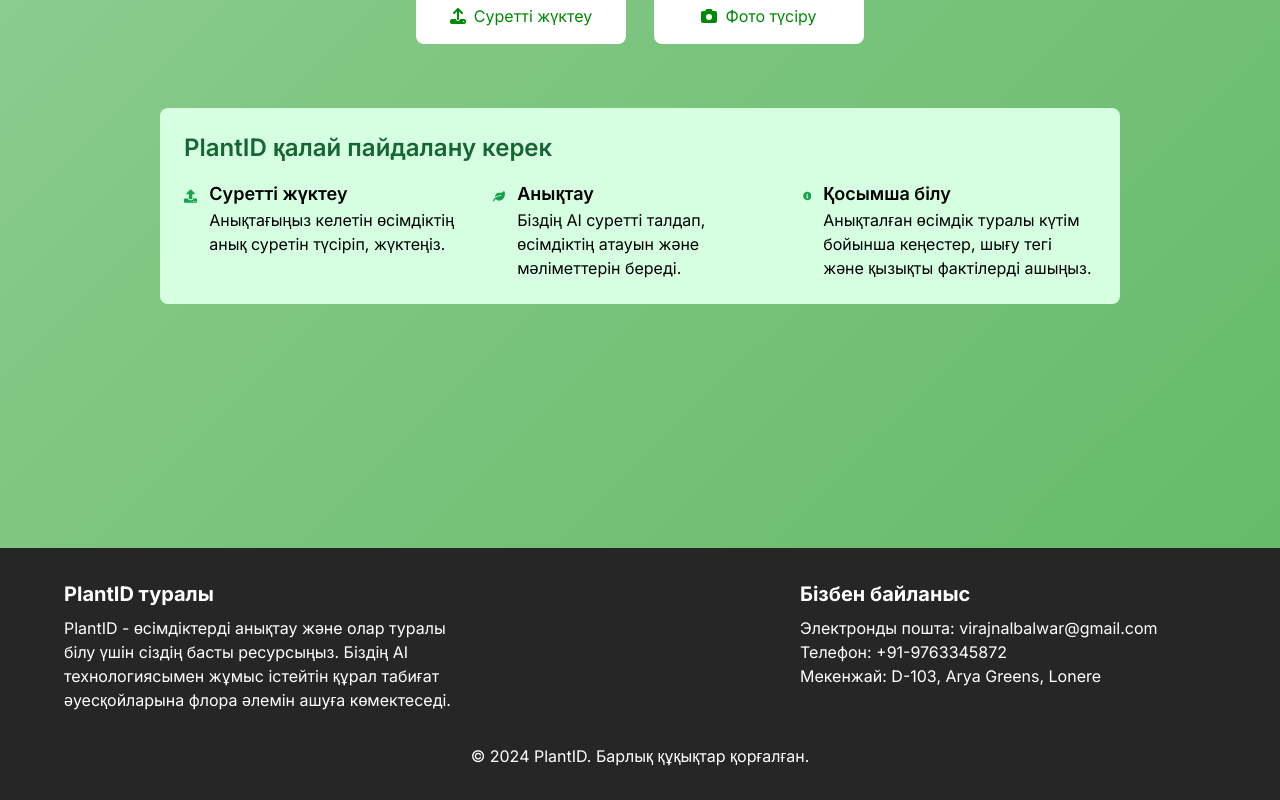
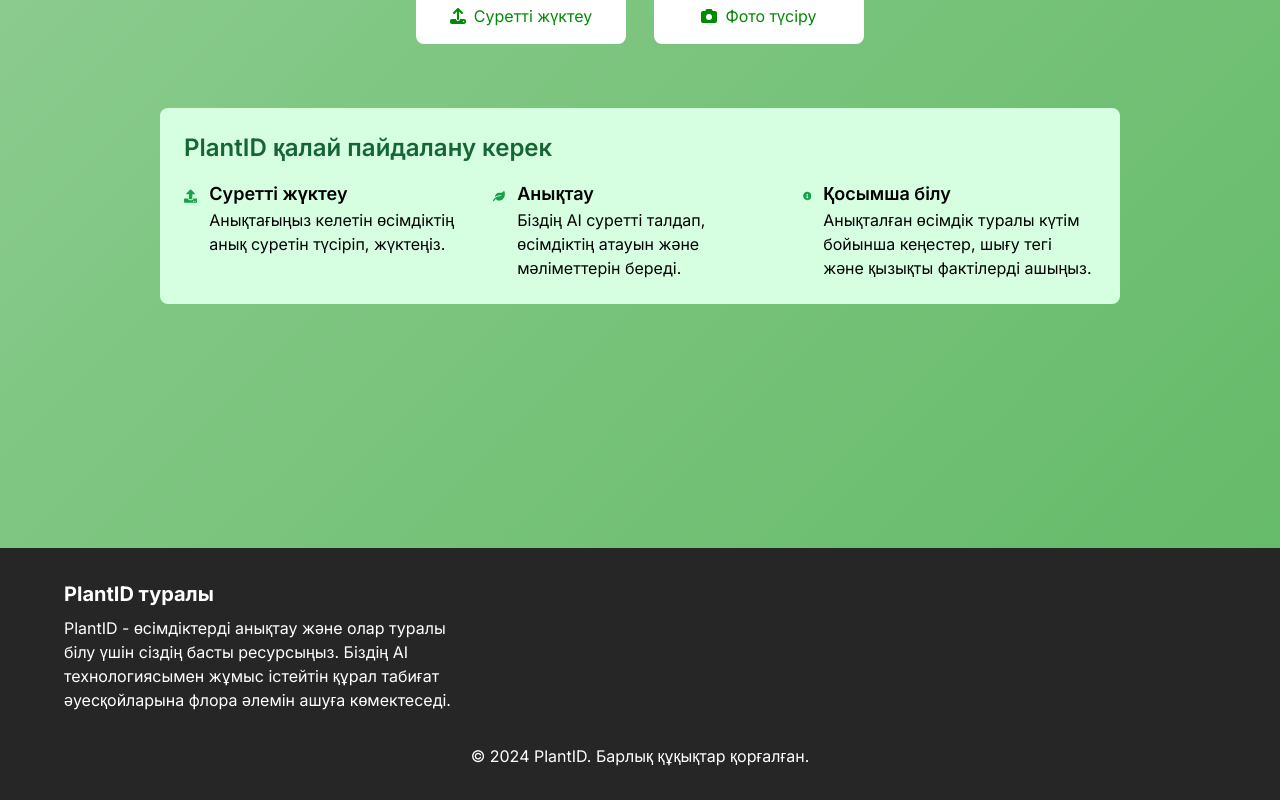
Before and after one commit to IslamRtR/IdentiflyFlowersAI, a Next.js app: page / in a window 1280 px wide. Shown: the part 324-1124 px from the top of the page. Built offline with nearby package versions, Linux system fonts and the light colour scheme.

Commit message:
Update Footer.tsx

```diff
--- a/app/components/Footer.tsx
+++ b/app/components/Footer.tsx
@@ -6,12 +6,6 @@
             <h3 className="text-xl font-bold mb-2">PlantID туралы</h3>
             <p>PlantID - өсімдіктерді анықтау және олар туралы білу үшін сіздің басты ресурсыңыз. Біздің AI технологиясымен жұмыс істейтін құрал табиғат әуесқойларына флора әлемін ашуға көмектеседі.</p>
           </div>
-          <div>
-            <h3 className="text-xl font-bold mb-2">Бізбен байланыс</h3>
-            <p>Электронды пошта: virajnalbalwar@gmail.com</p>
-            <p>Телефон: +91-9763345872</p>
-            <p>Мекенжай: D-103, Arya Greens, Lonere</p>
-          </div>
         </div>
         <div className="mt-8 text-center">
           <p>© 2024 PlantID. Барлық құқықтар қорғалған.</p>
```
